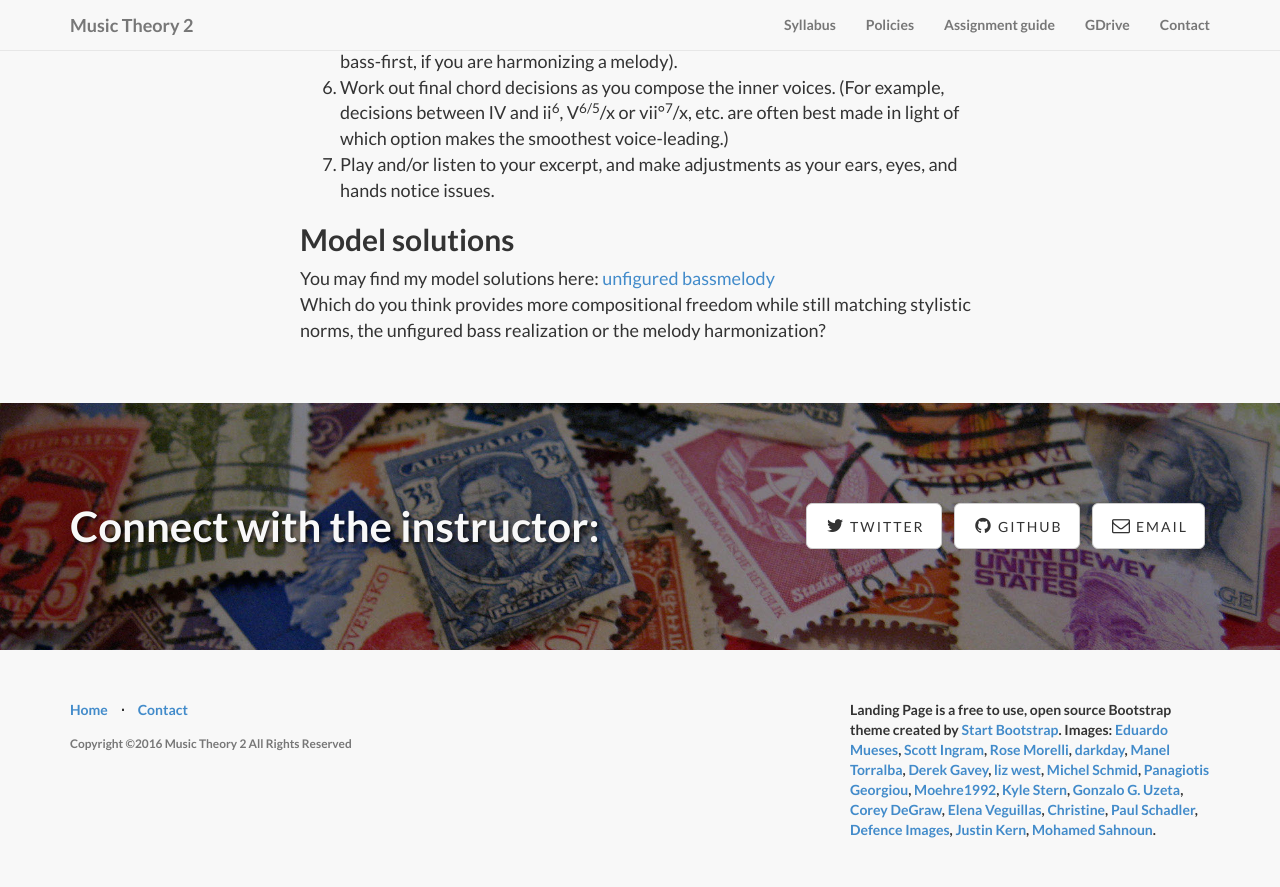
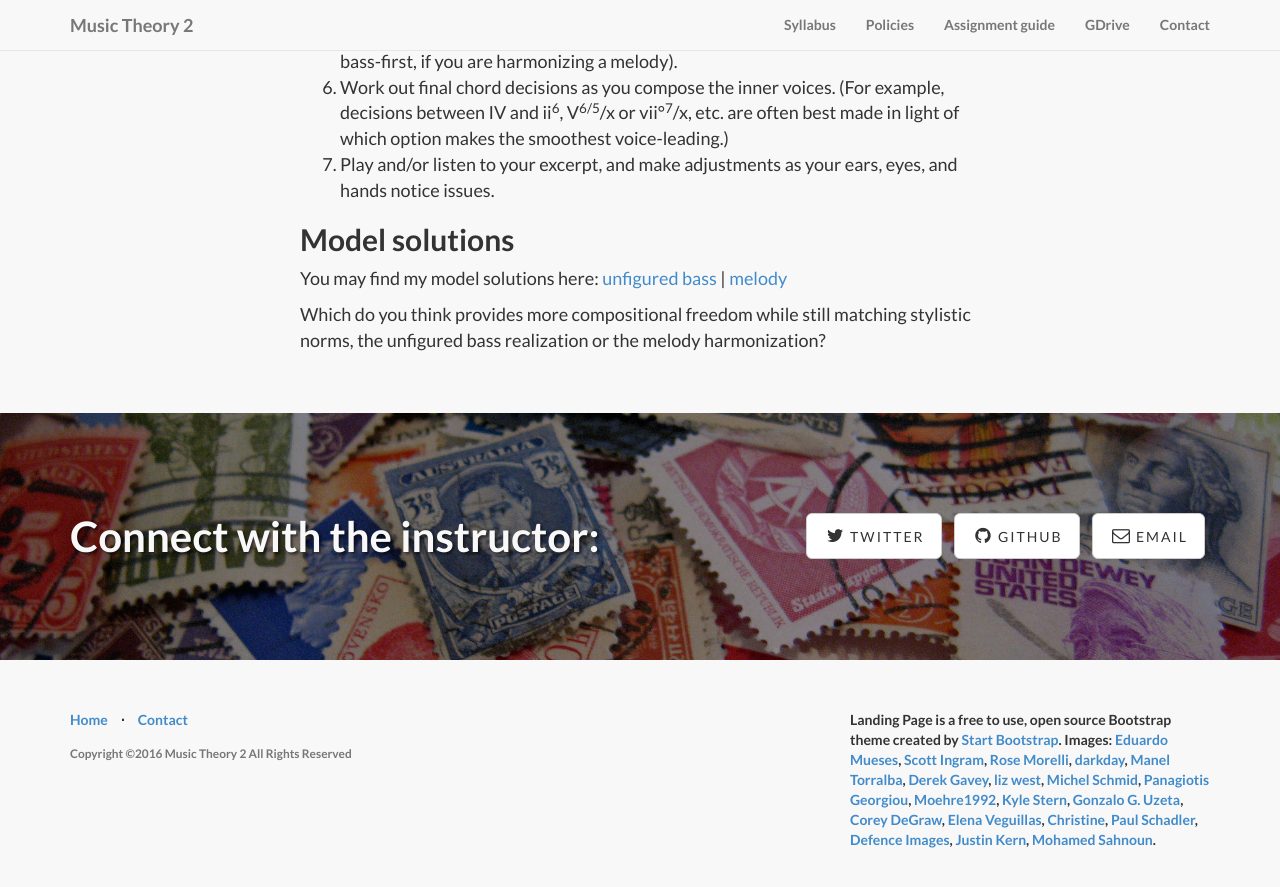
Before and after one commit to kshaffer/theory2, a Jekyll site: the page built from phraseModelPractice.md, in a window 1280 px wide and 900 px high, scrolled down 2555 px. Shown: the top 887 px of the window. Built offline with Jekyll 4.4.1, drawn with Linux system fonts in a browser that asks for light colours; nearby versions of some CDN libraries; library files that are not in the unit come from our copies.

```diff
--- a/phraseModelPractice.md
+++ b/phraseModelPractice.md
@@ -36,6 +36,6 @@ The following procedure is by no means the only way to realize an unfigured bass
 
 ## Model solutions
 
-You may find my model solutions here: [unfigured bass](https://trinket.io/music/892e0196a7) | [melody](https://trinket.io/music/bbc1c75140)
+You may find my model solutions here: [unfigured bass](https://trinket.io/music/892e0196a7) \| [melody](https://trinket.io/music/bbc1c75140)
 
 Which do you think provides more compositional freedom while still matching stylistic norms, the unfigured bass realization or the melody harmonization?
```
